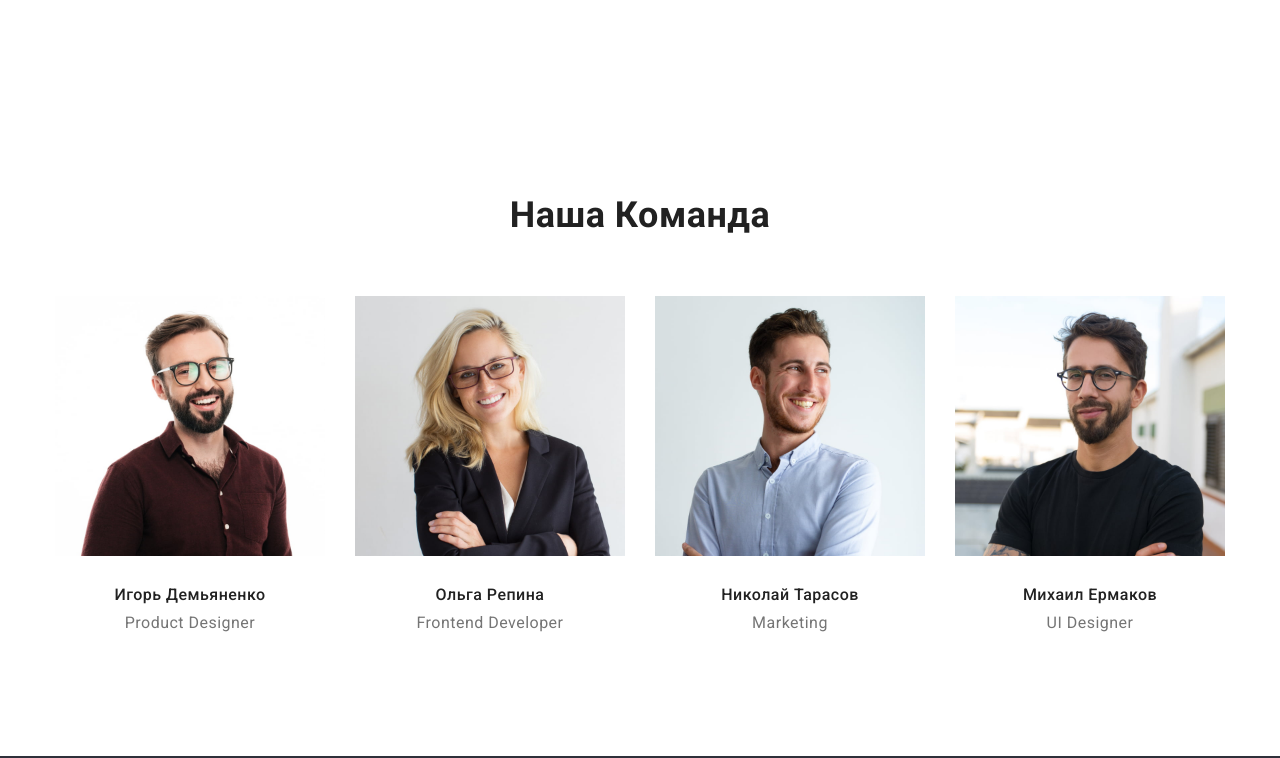
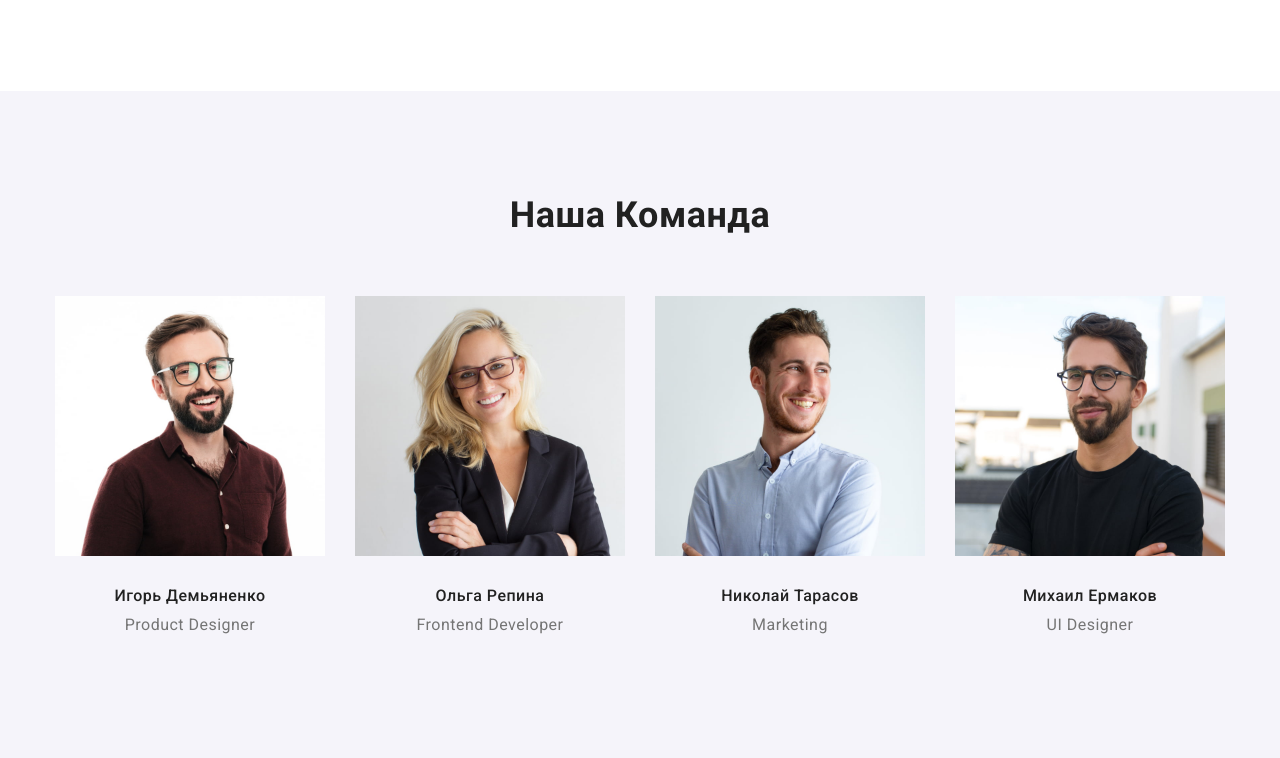
Before and after one commit to Liucie/goit-markup-hw-03, a plain HTML site: page index.html in a window 1280 px wide. Shown: the part 1402-2160 px from the top of the page. Drawn offline with nearby package versions, Linux system fonts and the light colour scheme.

Commit message:
commit2
Добавляет фон секции Наша команда

```diff
--- a/index.html
+++ b/index.html
@@ -75,7 +75,7 @@
             </div>
         </section>
         <!--Секция 4-->
-        <section class= section our-team>
+        <section class= "section our-team">
             <div class="container">
                 <h2 class="section-title">Наша Команда</h2>
                 <ul class="team-list list">
```
